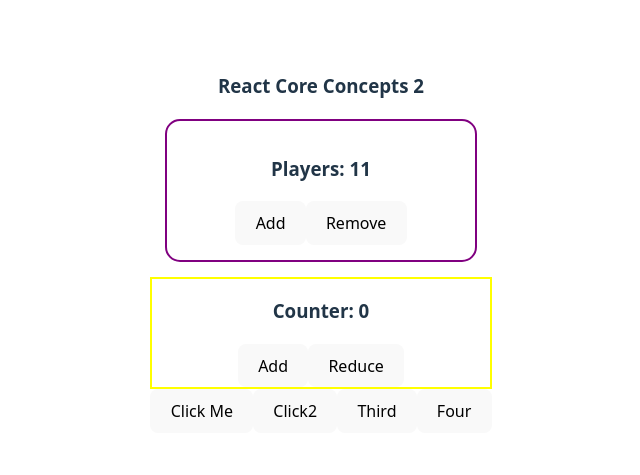
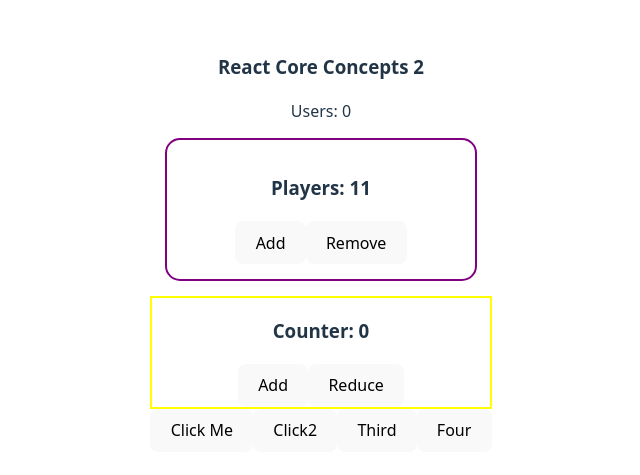
Before and after one commit to sohanur28/explore-react-core-concepts-part2, a React (Vite) app: page / in a window 1280 px wide. Shown: the part 157-632 px from the top of the page, without its empty margins (319-959 px from the left). Built offline with nearby package versions, Linux system fonts and the light colour scheme; no server answers.

Commit message:
useEffect concepts

```diff
--- a/src/App.jsx
+++ b/src/App.jsx
@@ -1,6 +1,7 @@
 import './App.css'
 import Counter from './Counter';
 import Team from './Team';
+import Users from './Users';
 
 function App() {
 
@@ -19,6 +20,8 @@
     <>
       <h3>React Core Concepts 2</h3>
 
+      <Users></Users>
+
       <Team></Team>
 
       <Counter></Counter>
--- /dev/null
+++ b/src/Users.jsx
@@ -0,0 +1,21 @@
+import { useEffect, useState } from "react"
+
+export default function Users(){
+    const [users, setUsers] = useState([]);
+
+    useEffect(() => {
+        fetch('https://jsonplaceholder.typicode.com/users')
+        .then(res => res.json())
+        .then(data => console.log(data))
+    }, [])
+
+    return (
+        <div>Users: {users.length}</div>
+    )
+}
+
+/**
+ * 1. declare a state to hold the data
+ * 2. useEffect with call back and dependency array
+ * 3. use fetch to load data
+ */
```
Also changed, not shown: src/Friends.jsx (added, +7 -0 lines).
